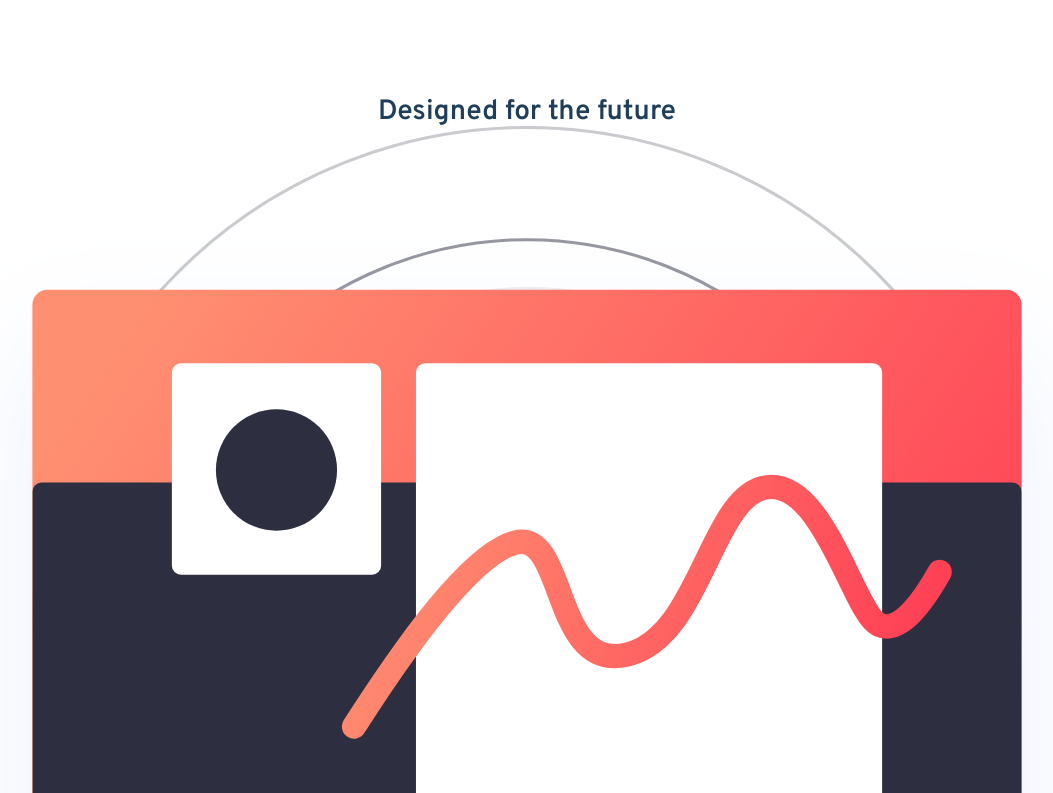
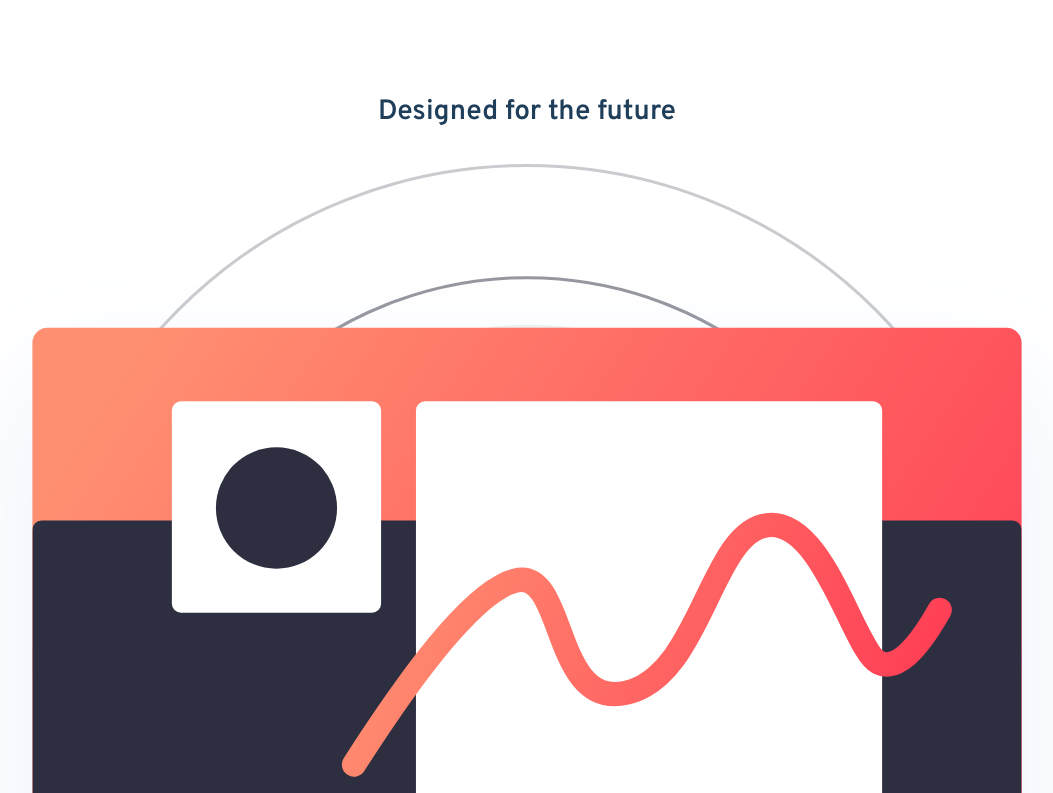
Before and after one commit to romofel/fm-blogr_landing_page, a React (Create React App) app: page / in a window 1280 px wide. Shown: the part 547-1340 px from the top of the page, without its empty margins (113-1166 px from the left). Built offline with nearby package versions, Linux system fonts and the light colour scheme.

Commit message:
Add spacing between the image and the title

```diff
--- a/src/App.css
+++ b/src/App.css
@@ -315,6 +315,10 @@ section#future {
   text-align: center;
 }
 
+.future-hero {
+  margin-top: 2.375rem;
+}
+
 .future-hero > img {
   width: 100%;
 }
```
